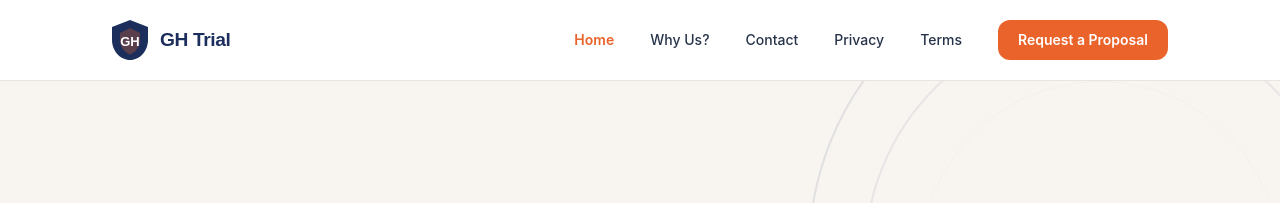
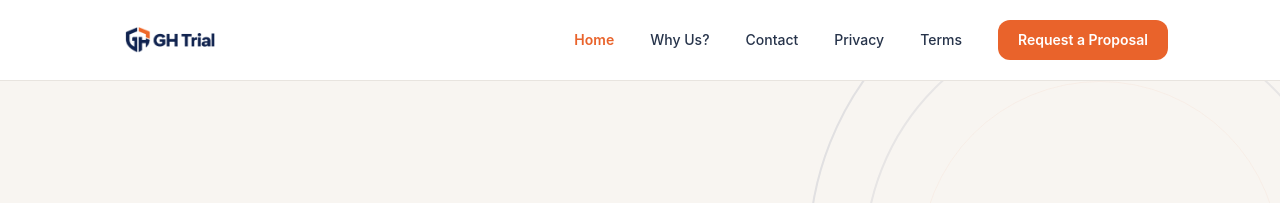
Before and after one commit to Textingman/bume-ghtrial, a Next.js app: page / in a window 1280 px wide. Shown: the top 203 px of the page. Built offline with nearby package versions, Linux system fonts and the light colour scheme.

Commit message:
logo: use real PNG logo in navbar (Image component)

```diff
--- a/app/components/Navbar.tsx
+++ b/app/components/Navbar.tsx
@@ -1,6 +1,7 @@
 'use client';
 
 import Link from 'next/link';
+import Image from 'next/image';
 import { usePathname } from 'next/navigation';
 import { useState } from 'react';
 import { Menu, X } from 'lucide-react';
@@ -21,18 +22,16 @@
     <nav className="sticky top-0 z-50 bg-white border-b" style={{ borderColor: '#E8E4DF' }}>
       <div className="max-w-6xl mx-auto px-6 lg:px-12">
         <div className="flex items-center justify-between h-20">
-          {/* Logo */}
+          {/* Logo — uses the actual uploaded PNG */}
           <Link href="/" className="flex items-center gap-3">
-            {/* Shield SVG logo (inline fallback if image not loaded) */}
-            <svg width="36" height="40" viewBox="0 0 36 40" fill="none" xmlns="http://www.w3.org/2000/svg">
-              <path d="M18 0L0 7V20C0 30.5 7.8 40 18 40C28.2 40 36 30.5 36 20V7L18 0Z" fill="#1C2E5B"/>
-              <path d="M18 4L4 10V20C4 28.5 10.4 36.5 18 38C25.6 36.5 32 28.5 32 20V10L18 4Z" fill="#1C2E5B"/>
-              <path d="M18 8L8 13V20C8 26.5 12.5 32.5 18 34.5C23.5 32.5 28 26.5 28 20V13L18 8Z" fill="#E9632B" opacity="0.3"/>
-              <text x="18" y="26" textAnchor="middle" fill="white" fontSize="13" fontWeight="700" fontFamily="Manrope, sans-serif">GH</text>
-            </svg>
-            <span style={{ fontFamily: 'Manrope, sans-serif', fontWeight: 700, fontSize: '1.2rem', color: '#1C2E5B', letterSpacing: '-0.02em' }}>
-              GH Trial
-            </span>
+            <Image
+              src="/logo.png"
+              alt="GH Trial"
+              width={120}
+              height={40}
+              className="h-10 w-auto object-contain"
+              priority
+            />
           </Link>
 
           {/* Desktop Nav */}
```
